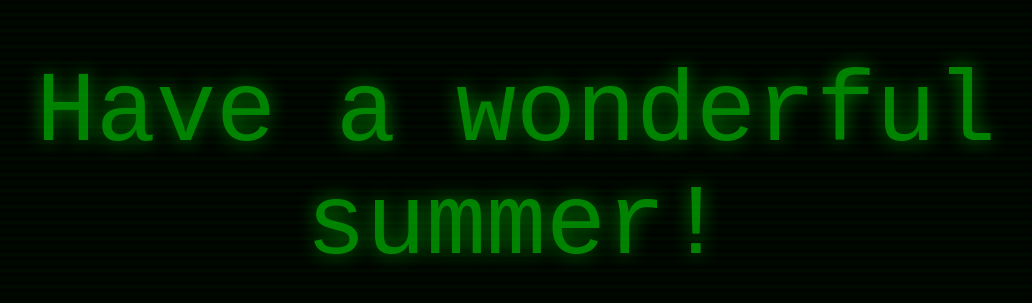
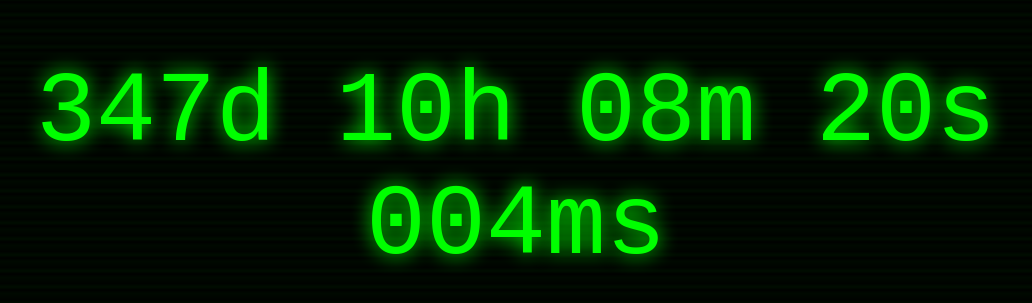
Before and after one commit to TheRealOhead/2023-eos, a plain HTML site: page index.html in a window 1280 px wide. Shown: the part 225-528 px from the top of the page, without its empty margins (124-1156 px from the left). Drawn offline with Linux system fonts and the light colour scheme.

Commit message:
Added NYC

```diff
--- a/index.html
+++ b/index.html
@@ -43,16 +43,20 @@
 
             const modeProperties = {
                 'default':{
-                    end:'June 18, 2023 10:52:00',
+                    end:'June 18, 2024 10:52:00',
                     message:'Have a wonderful summer!'
                 },
                 'owen':{
-                    end:'April 19, 2023',
+                    end:'April 19, 2024',
                     message:'Now go home!'
                 },
                 'senior':{
-                    end:'June 2, 2023 10:52:00',
+                    end:'June 2, 2024 10:52:00',
                     message:'Happy graduation!'
+                },
+                'nyctrip':{
+                    end:'July 25, 2023 12:00:00',
+                    message:'Now go have fun!'
                 }
             };
 
@@ -61,6 +65,7 @@
             let mode = 'default';
             if (typeof urlParams.get('senior') == 'string') mode = 'senior';
             if (typeof urlParams.get('owen') == 'string') mode = 'owen';
+            if (typeof urlParams.get('nyctrip') == 'string') mode = 'nyctrip';
 
 
             //var end = (new Date(mode == 'senior' ? 'June 2, 2023 10:52:00' : 'June 18, 2023 10:52:00')).getTime();
```
